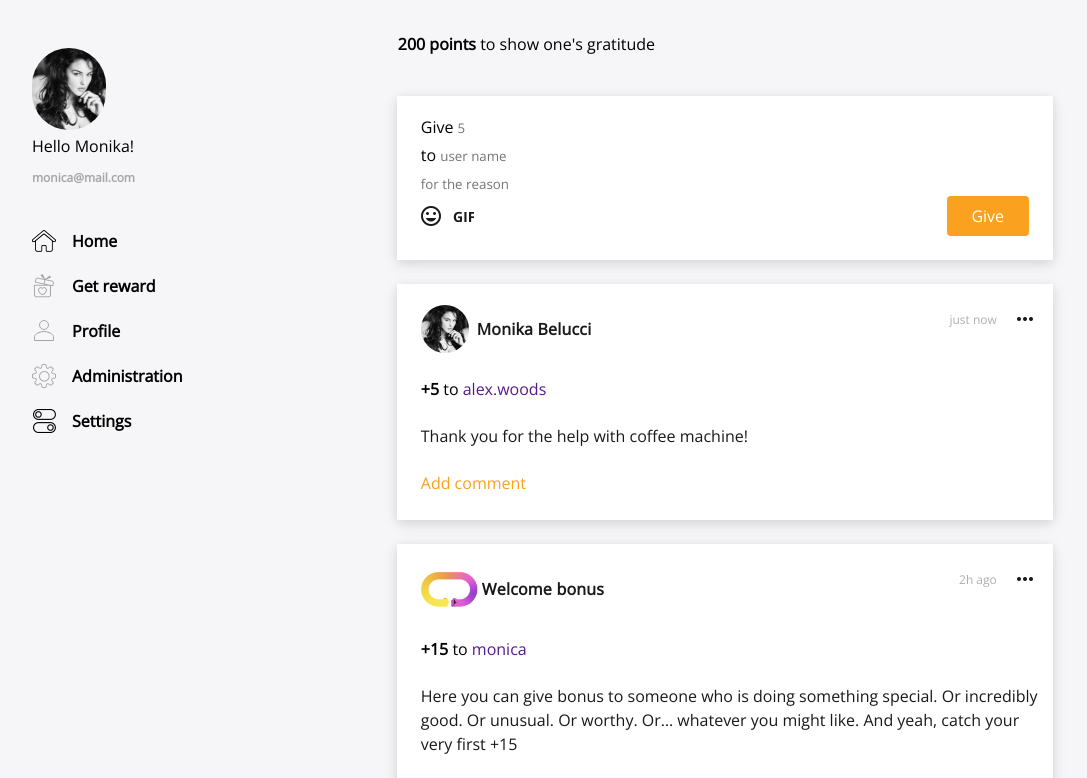
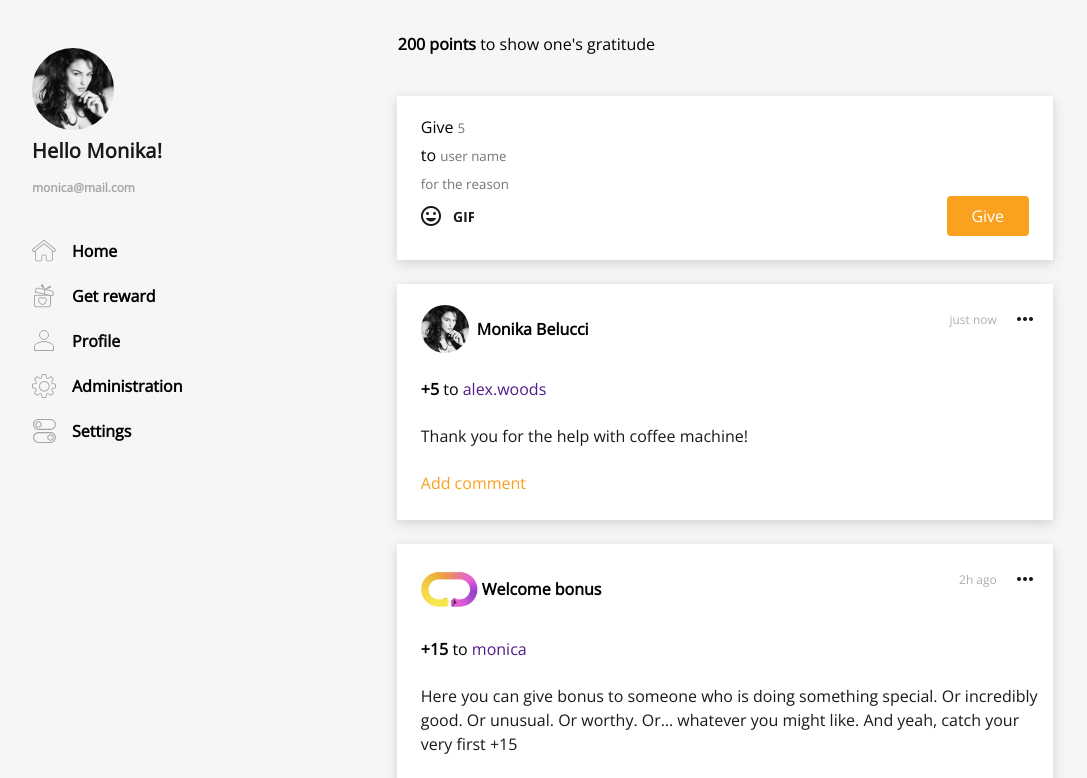
Before and after one commit to nikfreemak/YgoodDemo, a plain HTML site: page index.html in a window 1280 px wide. Shown: the top 778 px of the page, without its empty margins (13-1100 px from the left). Drawn offline with nearby package versions, Linux system fonts and the light colour scheme.

Commit message:
new logo sidebar, fixed box-shadow

```diff
--- a/index.css
+++ b/index.css
@@ -3,6 +3,9 @@
 	padding: 0;
 	margin: 0;
 	font-family: Open Sans;
+}
+.body {
+	font-family: "Open Sans", sans-serif;
 }
 .main-section {
 	display: flex;
@@ -17,6 +20,12 @@
 	width: 100%;
 	margin-left: 45px;
 	margin-top: 5px;
+	line-height: 24px;
+	color: rgba(0, 0, 0, 0.9);
+	letter-spacing: 0.2px;
+	font-size: 20px;
+	line-height: 32px;
+	font-weight: bold;
 }
 .feed {
 	width: 100%;
@@ -64,16 +73,18 @@
 	overflow: auto;
 	background-repeat: no-repeat;
 	background-size: cover;
-	border-radius: 100px;
+	border-radius: 100%;
 	/*padding-right: 8px;*/
 	margin-right: 8px;
 }
 .user-name {
-	font-weight: 600;
-	font-size: 16px;
-	line-height: 24px;
+	font-weight: bold;
+	/*font-size: 16px;*/
+	/*line-height: 24px;
 	color: rgba(0, 0, 0, 0.9);
 	letter-spacing: 0.2px;
+	font-size: 20px;
+line-height: 32px;*/
 }
 .wrap {
 	display: flex;
@@ -189,11 +200,11 @@
 	justify-content: space-between;
 }
 .user-img {
-	width: 74px;
+	width: 82px;
 	height: 82px;
 	background: url(monika.png);
 	background-size: cover;
-	border-radius: 100px;
+	border-radius: 100%;
 	margin: 48px 0 0 45px;
 }
 .monica-mail {
@@ -223,7 +234,7 @@
 	background-color: #ffffff;
 }*/
 .home {
-	background: url(home.png);
+	background: url(home.svg);
 	background-size: contain;
 	background-repeat: no-repeat;
 	background-position: center;
@@ -241,7 +252,7 @@
 	background-size: cover;
 }
 .settings {
-	background: url(settings.png);
+	background: url(set.svg);
 	background-size: contain;
 	background-repeat: no-repeat;
 	background-position: center;
--- a/index.html
+++ b/index.html
@@ -7,7 +7,7 @@
 	<meta charset="utf-8">
 	<title>Yougood</title>
 </head>
-<body>
+<body class="body">
 	<section class="main-section">
 		<section class="sidebar">
 			<div class="user-info">
```
Also changed, not shown: set.svg (added).
